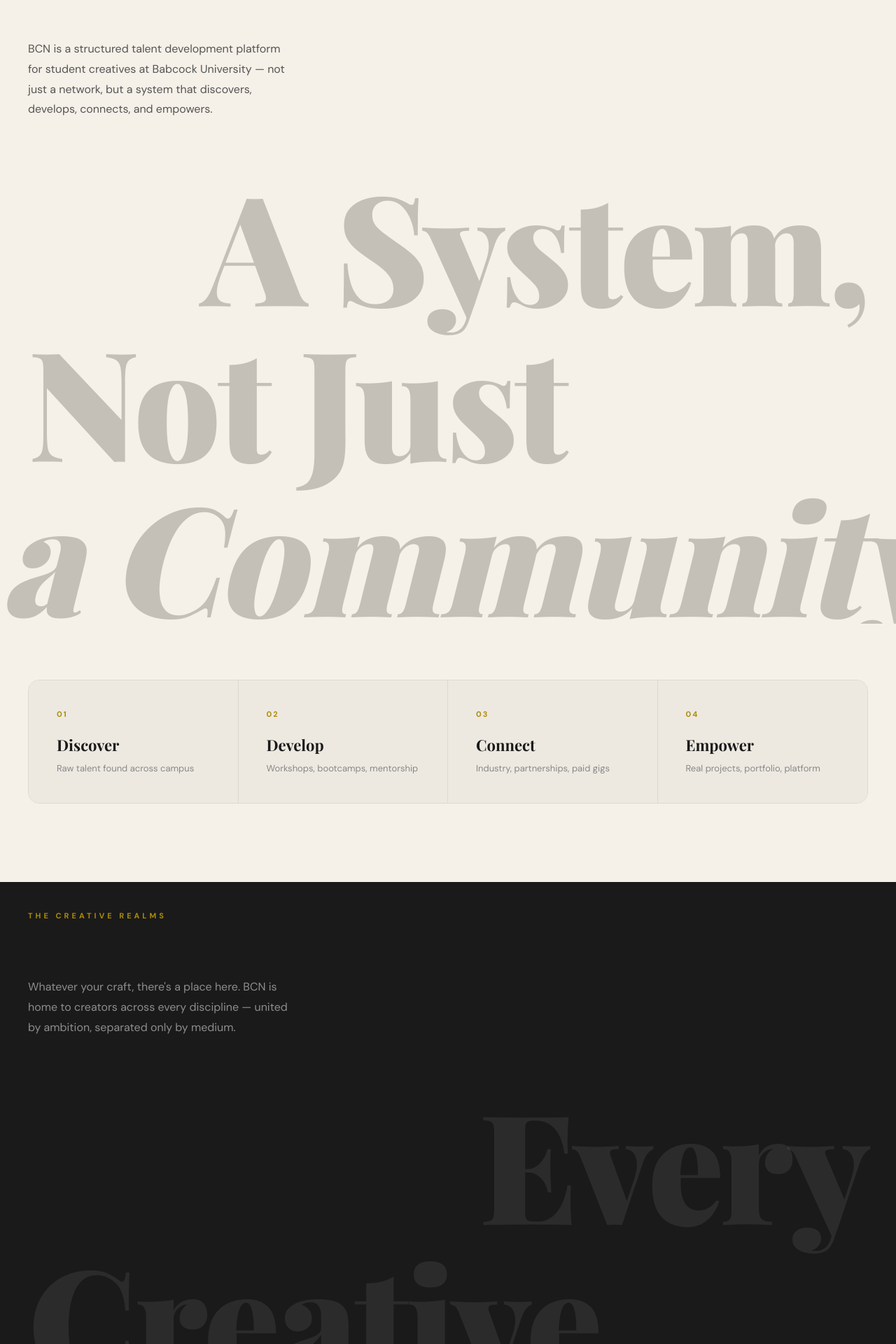
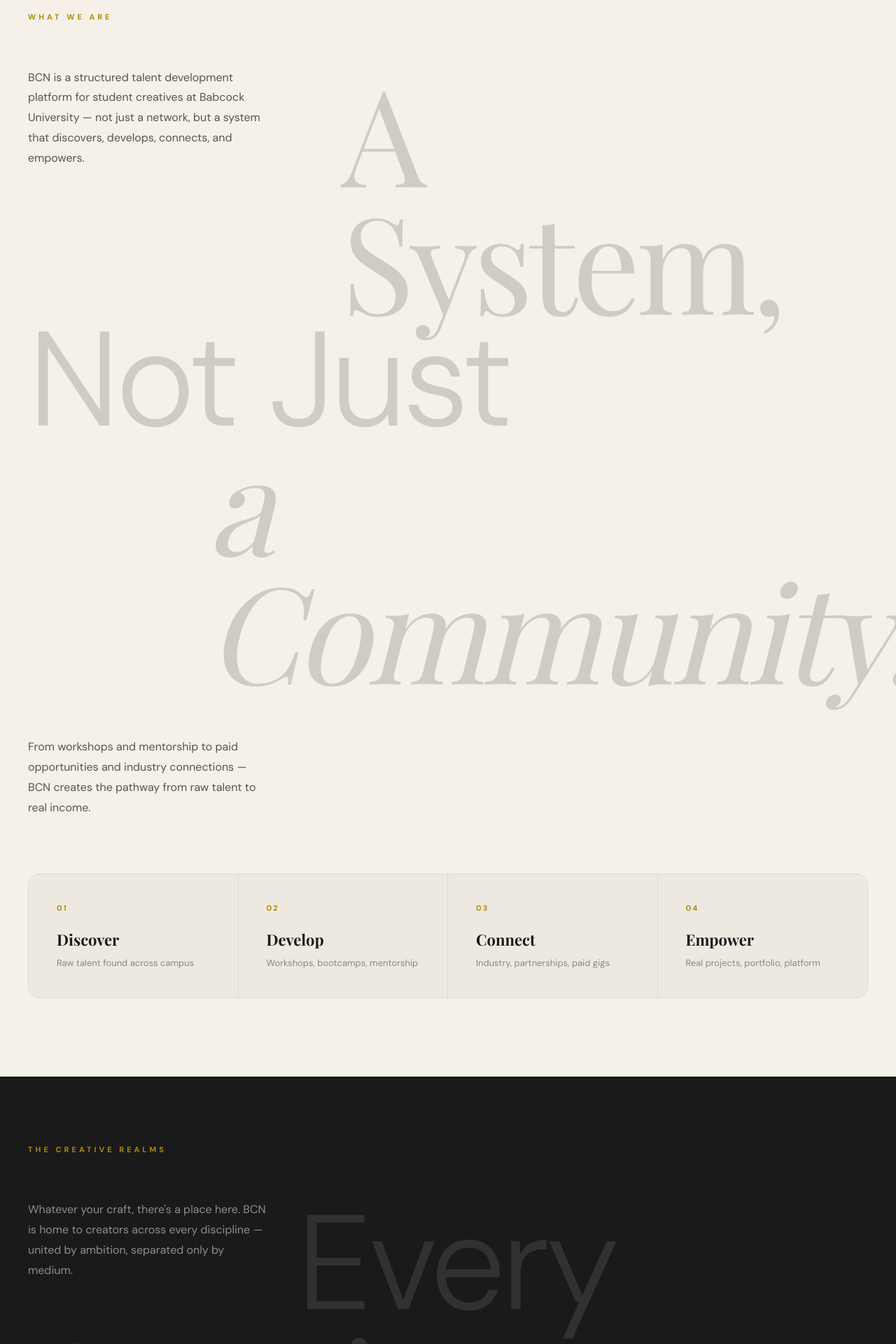
Before and after one commit to Kachi-Obata/BabcockCreatorsNetwork, a Next.js app: page / in a window 1280 px wide. Shown: the part 880-2800 px from the top of the page at 70% size. Built offline with nearby package versions, Linux system fonts and the light colour scheme.

Commit message:
Fixing display of big descriptive statements for each sectoin

```diff
--- a/app/components/AboutSection.tsx
+++ b/app/components/AboutSection.tsx
@@ -18,22 +18,24 @@ export default function AboutSection() {
     >
       {/* Label — pinned top-left of the section */}
       <p
-        className="absolute top-10 left-6 lg:left-10 text-[#AE8C07] uppercase tracking-[4px] text-[11px] font-bold"
+        className="px-6 lg:px-10 text-[#AE8C07] uppercase tracking-[4px] text-[11px] font-bold mb-16"
         style={{ fontFamily: "var(--font-dm-sans)" }}
       >
         What We Are
       </p>
 
-      {/* Body copy */}
+      {/* Giant ghost type + body copy — instrument.com style */}
+      <div className="relative px-6 lg:px-10">
+        {/* Body copy — positioned in the top-left negative space */}
         <motion.div
           initial={{ opacity: 0, y: 20 }}
           whileInView={{ opacity: 1, y: 0 }}
           viewport={viewportOptions}
           transition={{ duration: 0.7, ease: [0.16, 1, 0.3, 1] }}
-        className="px-6 lg:px-10 mt-10 mb-20 max-w-[460px]"
+          className="max-w-[380px] lg:max-w-[340px] mb-10 lg:mb-0 lg:absolute lg:top-0 lg:left-10 lg:z-10"
         >
           <p
-          className="text-[#555555] text-[16px] leading-[1.8]"
+            className="text-[#555555] text-[15px] lg:text-[16px] leading-[1.8]"
             style={{ fontFamily: "var(--font-dm-sans)" }}
           >
             BCN is a structured talent development platform for student
@@ -42,67 +44,82 @@ export default function AboutSection() {
           </p>
         </motion.div>
 
-      {/* Giant ghost type — bleeds off screen edges */}
-      <div className="overflow-hidden">
+        {/* Giant type block — staggered indentation like instrument.com */}
+        <div className="relative">
           <motion.p
-          initial={{ opacity: 0, x: 60 }}
-          whileInView={{ opacity: 1, x: 0 }}
+            initial={{ opacity: 0, y: 40 }}
+            whileInView={{ opacity: 1, y: 0 }}
             viewport={viewportOptions}
             transition={{ duration: 1, ease: [0.16, 1, 0.3, 1] }}
-          className="pr-6 lg:pr-10 text-center md:text-right"
             style={{
               fontFamily: "var(--font-playfair)",
-            fontSize: "clamp(96px, 17vw, 240px)",
-            fontWeight: 900,
-            color: "#C4BFB7",
-            lineHeight: 0.9,
-            letterSpacing: "-4px",
-            whiteSpace: "nowrap",
+              fontSize: "clamp(72px, 15vw, 200px)",
+              fontWeight: 400,
+              color: "#D0CBC3",
+              lineHeight: 0.95,
+              letterSpacing: "-0.03em",
+              paddingLeft: "clamp(30%, 35vw, 40%)",
             }}
           >
             A System,
           </motion.p>
 
           <motion.p
-          initial={{ opacity: 0, x: -60 }}
-          whileInView={{ opacity: 1, x: 0 }}
+            initial={{ opacity: 0, y: 40 }}
+            whileInView={{ opacity: 1, y: 0 }}
             viewport={viewportOptions}
             transition={{ duration: 1, delay: 0.1, ease: [0.16, 1, 0.3, 1] }}
-          className="pl-6 lg:pl-10 text-center md:text-left"
             style={{
-            fontFamily: "var(--font-playfair)",
-            fontSize: "clamp(96px, 17vw, 240px)",
-            fontWeight: 900,
-            color: "#C4BFB7",
-            lineHeight: 0.9,
-            letterSpacing: "-4px",
-            marginTop: "0.12em",
-            whiteSpace: "nowrap",
+              fontFamily: "var(--font-dm-sans)",
+              fontSize: "clamp(72px, 15vw, 200px)",
+              fontWeight: 300,
+              color: "#D0CBC3",
+              lineHeight: 0.95,
+              letterSpacing: "-0.03em",
+              marginTop: "-0.05em",
             }}
           >
             Not Just
           </motion.p>
 
           <motion.p
-          initial={{ opacity: 0, x: 60 }}
-          whileInView={{ opacity: 1, x: 0 }}
+            initial={{ opacity: 0, y: 40 }}
+            whileInView={{ opacity: 1, y: 0 }}
             viewport={viewportOptions}
             transition={{ duration: 1, delay: 0.2, ease: [0.16, 1, 0.3, 1] }}
-          className="pr-6 lg:pr-10 text-center md:text-right"
             style={{
               fontFamily: "var(--font-playfair)",
-            fontSize: "clamp(96px, 17vw, 240px)",
-            fontWeight: 900,
-            color: "#C4BFB7",
-            lineHeight: 0.9,
-            letterSpacing: "-4px",
+              fontSize: "clamp(72px, 15vw, 200px)",
+              fontWeight: 400,
               fontStyle: "italic",
-            marginTop: "0.12em",
-            whiteSpace: "nowrap",
+              color: "#D0CBC3",
+              lineHeight: 0.95,
+              letterSpacing: "-0.03em",
+              paddingLeft: "clamp(15%, 20vw, 28%)",
+              marginTop: "-0.05em",
             }}
           >
             a Community.
           </motion.p>
+        </div>
+
+        {/* Second body copy — positioned at bottom-left below the type */}
+        <motion.div
+          initial={{ opacity: 0, y: 20 }}
+          whileInView={{ opacity: 1, y: 0 }}
+          viewport={viewportOptions}
+          transition={{ duration: 0.7, delay: 0.3, ease: [0.16, 1, 0.3, 1] }}
+          className="max-w-[380px] lg:max-w-[340px] mt-12 lg:mt-16"
+        >
+          <p
+            className="text-[#555555] text-[15px] lg:text-[16px] leading-[1.8]"
+            style={{ fontFamily: "var(--font-dm-sans)" }}
+          >
+            From workshops and mentorship to paid opportunities
+            and industry connections — BCN creates the pathway
+            from raw talent to real income.
+          </p>
+        </motion.div>
       </div>
 
       {/* Pipeline strip */}
--- a/app/components/BenefitsSection.tsx
+++ b/app/components/BenefitsSection.tsx
@@ -42,24 +42,26 @@ export default function BenefitsSection() {
       id="benefits"
       className="relative bg-white overflow-hidden pt-24 pb-28"
     >
-      {/* Label — pinned top-left */}
+      {/* Label */}
       <p
-        className="absolute top-10 left-6 lg:left-10 text-[#AE8C07] uppercase tracking-[4px] text-[11px] font-bold"
+        className="px-6 lg:px-10 text-[#AE8C07] uppercase tracking-[4px] text-[11px] font-bold mb-16"
         style={{ fontFamily: "var(--font-dm-sans)" }}
       >
         Why Join
       </p>
 
-      {/* Body copy */}
+      {/* Giant ghost type + body copy — instrument.com style */}
+      <div className="relative px-6 lg:px-10">
+        {/* Body copy — top-left */}
         <motion.div
           initial={{ opacity: 0, y: 20 }}
           whileInView={{ opacity: 1, y: 0 }}
           viewport={viewportOptions}
           transition={{ duration: 0.7, ease: [0.16, 1, 0.3, 1] }}
-        className="px-6 lg:px-10 mt-10 mb-20 max-w-[460px]"
+          className="max-w-[380px] lg:max-w-[340px] mb-10 lg:mb-0 lg:absolute lg:top-0 lg:left-10 lg:z-10"
         >
           <p
-          className="text-[#555555] text-[16px] leading-[1.8]"
+            className="text-[#555555] text-[15px] lg:text-[16px] leading-[1.8]"
             style={{ fontFamily: "var(--font-dm-sans)" }}
           >
             BCN isn&apos;t just a title on your bio. It&apos;s an operating
@@ -67,47 +69,81 @@ export default function BenefitsSection() {
           </p>
         </motion.div>
 
-      {/* Giant ghost type */}
-      <div className="overflow-hidden">
+        {/* Giant type block */}
+        <div className="relative">
           <motion.p
-          initial={{ opacity: 0, x: -60 }}
-          whileInView={{ opacity: 1, x: 0 }}
+            initial={{ opacity: 0, y: 40 }}
+            whileInView={{ opacity: 1, y: 0 }}
             viewport={viewportOptions}
             transition={{ duration: 1, ease: [0.16, 1, 0.3, 1] }}
-          className="pl-6 lg:pl-10 text-center md:text-left"
             style={{
-            fontFamily: "var(--font-playfair)",
-            fontSize: "clamp(96px, 17vw, 240px)",
-            fontWeight: 900,
+              fontFamily: "var(--font-dm-sans)",
+              fontSize: "clamp(72px, 15vw, 200px)",
+              fontWeight: 300,
               color: "#D8D3CD",
-            lineHeight: 0.9,
-            letterSpacing: "-4px",
-            whiteSpace: "nowrap",
+              lineHeight: 0.95,
+              letterSpacing: "-0.03em",
+              paddingLeft: "clamp(20%, 28vw, 35%)",
             }}
           >
-          Turn Talent
+            Turn
           </motion.p>
 
           <motion.p
-          initial={{ opacity: 0, x: 60 }}
-          whileInView={{ opacity: 1, x: 0 }}
+            initial={{ opacity: 0, y: 40 }}
+            whileInView={{ opacity: 1, y: 0 }}
             viewport={viewportOptions}
-          transition={{ duration: 1, delay: 0.12, ease: [0.16, 1, 0.3, 1] }}
-          className="pr-6 lg:pr-10 text-center md:text-right"
+            transition={{ duration: 1, delay: 0.1, ease: [0.16, 1, 0.3, 1] }}
             style={{
               fontFamily: "var(--font-playfair)",
-            fontSize: "clamp(96px, 17vw, 240px)",
-            fontWeight: 900,
+              fontSize: "clamp(72px, 15vw, 200px)",
+              fontWeight: 400,
               color: "#D8D3CD",
-            lineHeight: 0.9,
-            letterSpacing: "-4px",
-            fontStyle: "italic",
-            marginTop: "0.12em",
-            whiteSpace: "nowrap",
+              lineHeight: 0.95,
+              letterSpacing: "-0.03em",
+              marginTop: "-0.05em",
             }}
           >
-          Into Income.
+            Talent Into
           </motion.p>
+
+          <motion.p
+            initial={{ opacity: 0, y: 40 }}
+            whileInView={{ opacity: 1, y: 0 }}
+            viewport={viewportOptions}
+            transition={{ duration: 1, delay: 0.2, ease: [0.16, 1, 0.3, 1] }}
+            style={{
+              fontFamily: "var(--font-playfair)",
+              fontSize: "clamp(72px, 15vw, 200px)",
+              fontWeight: 400,
+              fontStyle: "italic",
+              color: "#D8D3CD",
+              lineHeight: 0.95,
+              letterSpacing: "-0.03em",
+              paddingLeft: "clamp(15%, 22vw, 30%)",
+              marginTop: "-0.05em",
+            }}
+          >
+            Income.
+          </motion.p>
+        </div>
+
+        {/* Body copy — bottom-left */}
+        <motion.div
+          initial={{ opacity: 0, y: 20 }}
+          whileInView={{ opacity: 1, y: 0 }}
+          viewport={viewportOptions}
+          transition={{ duration: 0.7, delay: 0.3, ease: [0.16, 1, 0.3, 1] }}
+          className="max-w-[380px] lg:max-w-[340px] mt-12 lg:mt-16"
+        >
+          <p
+            className="text-[#555555] text-[15px] lg:text-[16px] leading-[1.8]"
+            style={{ fontFamily: "var(--font-dm-sans)" }}
+          >
+            Access real projects, mentorship, and paid opportunities
+            that transform your creative skills into a sustainable career.
+          </p>
+        </motion.div>
       </div>
 
       {/* Benefits — manifesto list */}
--- a/app/components/DisciplinesGrid.tsx
+++ b/app/components/DisciplinesGrid.tsx
@@ -20,24 +20,26 @@ export default function DisciplinesGrid() {
       id="creatives"
       className="relative bg-[#1A1A1A] overflow-hidden pt-24 pb-28"
     >
-      {/* Label — pinned top-left */}
+      {/* Label */}
       <p
-        className="absolute top-10 left-6 lg:left-10 text-[#AE8C07] uppercase tracking-[4px] text-[11px] font-bold"
+        className="px-6 lg:px-10 text-[#AE8C07] uppercase tracking-[4px] text-[11px] font-bold mb-16"
         style={{ fontFamily: "var(--font-dm-sans)" }}
       >
         The Creative Realms
       </p>
 
-      {/* Body copy */}
+      {/* Giant ghost type + body copy — instrument.com style */}
+      <div className="relative px-6 lg:px-10">
+        {/* Body copy — top-left */}
         <motion.div
           initial={{ opacity: 0, y: 20 }}
           whileInView={{ opacity: 1, y: 0 }}
           viewport={viewportOptions}
           transition={{ duration: 0.7, ease: [0.16, 1, 0.3, 1] }}
-        className="px-6 lg:px-10 mt-10 mb-20 max-w-[460px]"
+          className="max-w-[380px] lg:max-w-[340px] mb-10 lg:mb-0 lg:absolute lg:top-0 lg:left-10 lg:z-10"
         >
           <p
-          className="text-white/50 text-[16px] leading-[1.8]"
+            className="text-white/50 text-[15px] lg:text-[16px] leading-[1.8]"
             style={{ fontFamily: "var(--font-dm-sans)" }}
           >
             Whatever your craft, there&apos;s a place here. BCN is home to
@@ -46,67 +48,82 @@ export default function DisciplinesGrid() {
           </p>
         </motion.div>
 
-      {/* Giant ghost type */}
-      <div className="overflow-hidden">
+        {/* Giant type block */}
+        <div className="relative">
           <motion.p
-          initial={{ opacity: 0, x: 60 }}
-          whileInView={{ opacity: 1, x: 0 }}
+            initial={{ opacity: 0, y: 40 }}
+            whileInView={{ opacity: 1, y: 0 }}
             viewport={viewportOptions}
             transition={{ duration: 1, ease: [0.16, 1, 0.3, 1] }}
-          className="pr-6 lg:pr-10 text-center md:text-right"
             style={{
-            fontFamily: "var(--font-playfair)",
-            fontSize: "clamp(96px, 17vw, 240px)",
-            fontWeight: 900,
-            color: "rgba(255,255,255,0.08)",
-            lineHeight: 0.9,
-            letterSpacing: "-4px",
-            whiteSpace: "nowrap",
+              fontFamily: "var(--font-dm-sans)",
+              fontSize: "clamp(72px, 15vw, 200px)",
+              fontWeight: 300,
+              color: "rgba(255,255,255,0.1)",
+              lineHeight: 0.95,
+              letterSpacing: "-0.03em",
+              paddingLeft: "clamp(25%, 30vw, 38%)",
             }}
           >
             Every
           </motion.p>
 
           <motion.p
-          initial={{ opacity: 0, x: -60 }}
-          whileInView={{ opacity: 1, x: 0 }}
+            initial={{ opacity: 0, y: 40 }}
+            whileInView={{ opacity: 1, y: 0 }}
             viewport={viewportOptions}
             transition={{ duration: 1, delay: 0.1, ease: [0.16, 1, 0.3, 1] }}
-          className="pl-6 lg:pl-10 text-center md:text-left"
             style={{
               fontFamily: "var(--font-playfair)",
-            fontSize: "clamp(96px, 17vw, 240px)",
-            fontWeight: 900,
-            color: "rgba(255,255,255,0.08)",
-            lineHeight: 0.9,
-            letterSpacing: "-4px",
-            marginTop: "0.12em",
-            whiteSpace: "nowrap",
+              fontSize: "clamp(72px, 15vw, 200px)",
+              fontWeight: 400,
+              color: "rgba(255,255,255,0.1)",
+              lineHeight: 0.95,
+              letterSpacing: "-0.03em",
+              marginTop: "-0.05em",
             }}
           >
             Creative
           </motion.p>
 
           <motion.p
-          initial={{ opacity: 0, x: 60 }}
-          whileInView={{ opacity: 1, x: 0 }}
+            initial={{ opacity: 0, y: 40 }}
+            whileInView={{ opacity: 1, y: 0 }}
             viewport={viewportOptions}
             transition={{ duration: 1, delay: 0.2, ease: [0.16, 1, 0.3, 1] }}
-          className="pr-6 lg:pr-10 text-center md:text-right"
             style={{
               fontFamily: "var(--font-playfair)",
-            fontSize: "clamp(96px, 17vw, 240px)",
-            fontWeight: 900,
-            color: "rgba(255,255,255,0.08)",
-            lineHeight: 0.9,
-            letterSpacing: "-4px",
+              fontSize: "clamp(72px, 15vw, 200px)",
+              fontWeight: 400,
               fontStyle: "italic",
-            marginTop: "0.12em",
-            whiteSpace: "nowrap",
+              color: "rgba(255,255,255,0.1)",
+              lineHeight: 0.95,
+              letterSpacing: "-0.03em",
+              paddingLeft: "clamp(20%, 25vw, 32%)",
+              marginTop: "-0.05em",
             }}
           >
             Field.
           </motion.p>
+        </div>
+
+        {/* Body copy — bottom-left */}
+        <motion.div
+          initial={{ opacity: 0, y: 20 }}
+          whileInView={{ opacity: 1, y: 0 }}
+          viewport={viewportOptions}
+          transition={{ duration: 0.7, delay: 0.3, ease: [0.16, 1, 0.3, 1] }}
+          className="max-w-[380px] lg:max-w-[340px] mt-12 lg:mt-16"
+        >
+          <p
+            className="text-white/40 text-[15px] lg:text-[16px] leading-[1.8]"
+            style={{ fontFamily: "var(--font-dm-sans)" }}
+          >
+            From photography to technology, music to fashion —
+            BCN provides the structure, resources, and community
+            to grow your creative career.
+          </p>
+        </motion.div>
       </div>
 
       {/* Disciplines grid */}
--- a/app/lib/animations.ts
+++ b/app/lib/animations.ts
@@ -26,4 +26,4 @@ export const fadeIn: Variants = {
   },
 };
 
-export const viewportOptions = { once: true, amount: 0.2 };
+export const viewportOptions = { once: true, amount: 0 };
--- a/package.json
+++ b/package.json
@@ -5,7 +5,8 @@
   "scripts": {
     "dev": "next dev -H 0.0.0.0",
     "build": "next build",
-    "start": "next start"
+    "start": "next start",
+    "preview": "next build && next start -H 0.0.0.0"
   },
   "dependencies": {
     "framer-motion": "^12.38.0",
```
Also changed, not shown: app/components/ValuesSection.tsx (+44 -26 lines). Lines whose indentation alone changed are shown as unchanged.
